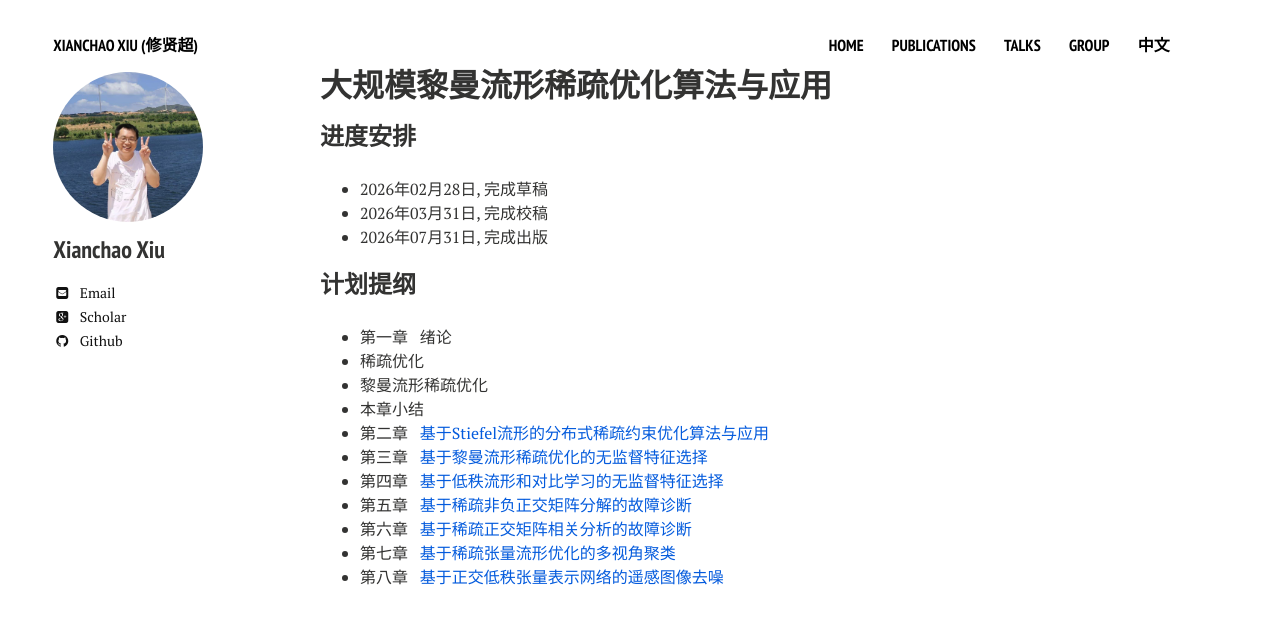
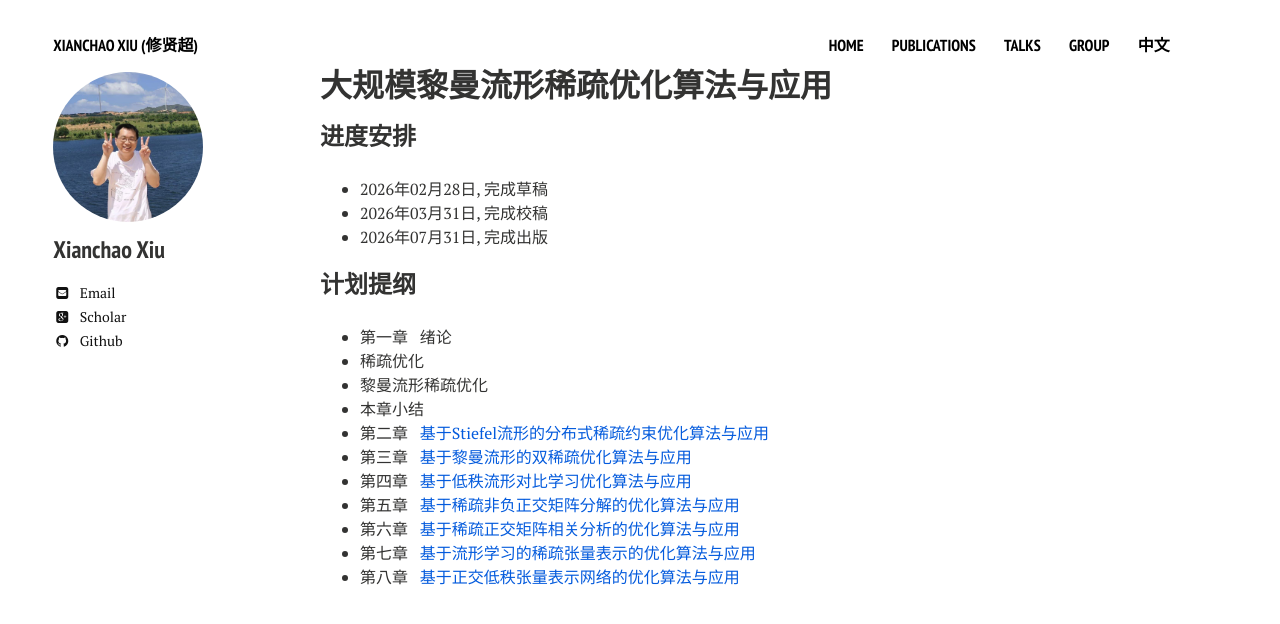
Before and after one commit to xianchaoxiu/xianchaoxiu.github.io, a Jekyll site: the page built from chinese/book/OPT/index.md, in a window 1280 px wide. Shown: the top 624 px of the page. Built offline with Jekyll 4.4.1, drawn with Linux system fonts in a browser that asks for light colours; nearby versions of some CDN libraries.

Commit message:
Update index.md

```diff
--- a/chinese/book/OPT/index.md
+++ b/chinese/book/OPT/index.md
@@ -17,9 +17,9 @@ share: false
  - 黎曼流形稀疏优化
  - 本章小结
 * 第二章 &nbsp;  <a href="https://doi.org/10.1016/j.neucom.2024.128267" class="textlink" target="_blank"> 基于Stiefel流形的分布式稀疏约束优化算法与应用 </a> <br>
-* 第三章 &nbsp;  <a href="https://doi.org/10.1109/TIP.2025.3620667" class="textlink" target="_blank"> 基于黎曼流形稀疏优化的无监督特征选择 </a> <br>
-* 第四章 &nbsp;  <a href="https://kns.cnki.net/kcms2/article/abstract?v=e_WjztTC4N0Z832a-bbzgdfGaZqegXeziR4mPpFe0A1ROQtRv8ba_BSLdRJqYhdrWzhvxs5NJ2O3SOWWMfU0FulX9LypoPkOg34ECqIZ1YDAiTz9p7_NUzLuG3aP698ALezyek3yh7yCM9L1er33sRDx01vji4IFd-a5be0Mbbc=&uniplatform=NZKPT" class="textlink" target="_blank"> 基于低秩流形和对比学习的无监督特征选择 </a> <br>
-* 第五章 &nbsp;  <a href="https://doi.org/10.1109/TIM.2023.3241990" class="textlink" target="_blank"> 基于稀疏非负正交矩阵分解的故障诊断 </a> <br>
-* 第六章 &nbsp;  <a href="https://doi.org/10.1109/TNNLS.2022.3201881" class="textlink" target="_blank"> 基于稀疏正交矩阵相关分析的故障诊断 </a> <br>
-* 第七章 &nbsp;  <a href="https://doi.org/10.1109/TCSVT.2025.3642736" class="textlink" target="_blank"> 基于稀疏张量流形优化的多视角聚类 </a> <br>
-* 第八章 &nbsp;  <a href="https://doi.org/10.1016/j.patcog.2025.112496" class="textlink" target="_blank"> 基于正交低秩张量表示网络的遥感图像去噪</a> <br>
+* 第三章 &nbsp;  <a href="https://doi.org/10.1109/TIP.2025.3620667" class="textlink" target="_blank"> 基于黎曼流形的双稀疏优化算法与应用 </a> <br>
+* 第四章 &nbsp;  <a href="https://kns.cnki.net/kcms2/article/abstract?v=e_WjztTC4N0Z832a-bbzgdfGaZqegXeziR4mPpFe0A1ROQtRv8ba_BSLdRJqYhdrWzhvxs5NJ2O3SOWWMfU0FulX9LypoPkOg34ECqIZ1YDAiTz9p7_NUzLuG3aP698ALezyek3yh7yCM9L1er33sRDx01vji4IFd-a5be0Mbbc=&uniplatform=NZKPT" class="textlink" target="_blank"> 基于低秩流形对比学习优化算法与应用 </a> <br>
+* 第五章 &nbsp;  <a href="https://doi.org/10.1109/TIM.2023.3241990" class="textlink" target="_blank"> 基于稀疏非负正交矩阵分解的优化算法与应用 </a> <br>
+* 第六章 &nbsp;  <a href="https://doi.org/10.1109/TNNLS.2022.3201881" class="textlink" target="_blank"> 基于稀疏正交矩阵相关分析的优化算法与应用 </a> <br>
+* 第七章 &nbsp;  <a href="https://doi.org/10.1109/TCSVT.2025.3642736" class="textlink" target="_blank"> 基于流形学习的稀疏张量表示的优化算法与应用 </a> <br>
+* 第八章 &nbsp;  <a href="https://doi.org/10.1016/j.patcog.2025.112496" class="textlink" target="_blank"> 基于正交低秩张量表示网络的优化算法与应用</a> <br>
```
